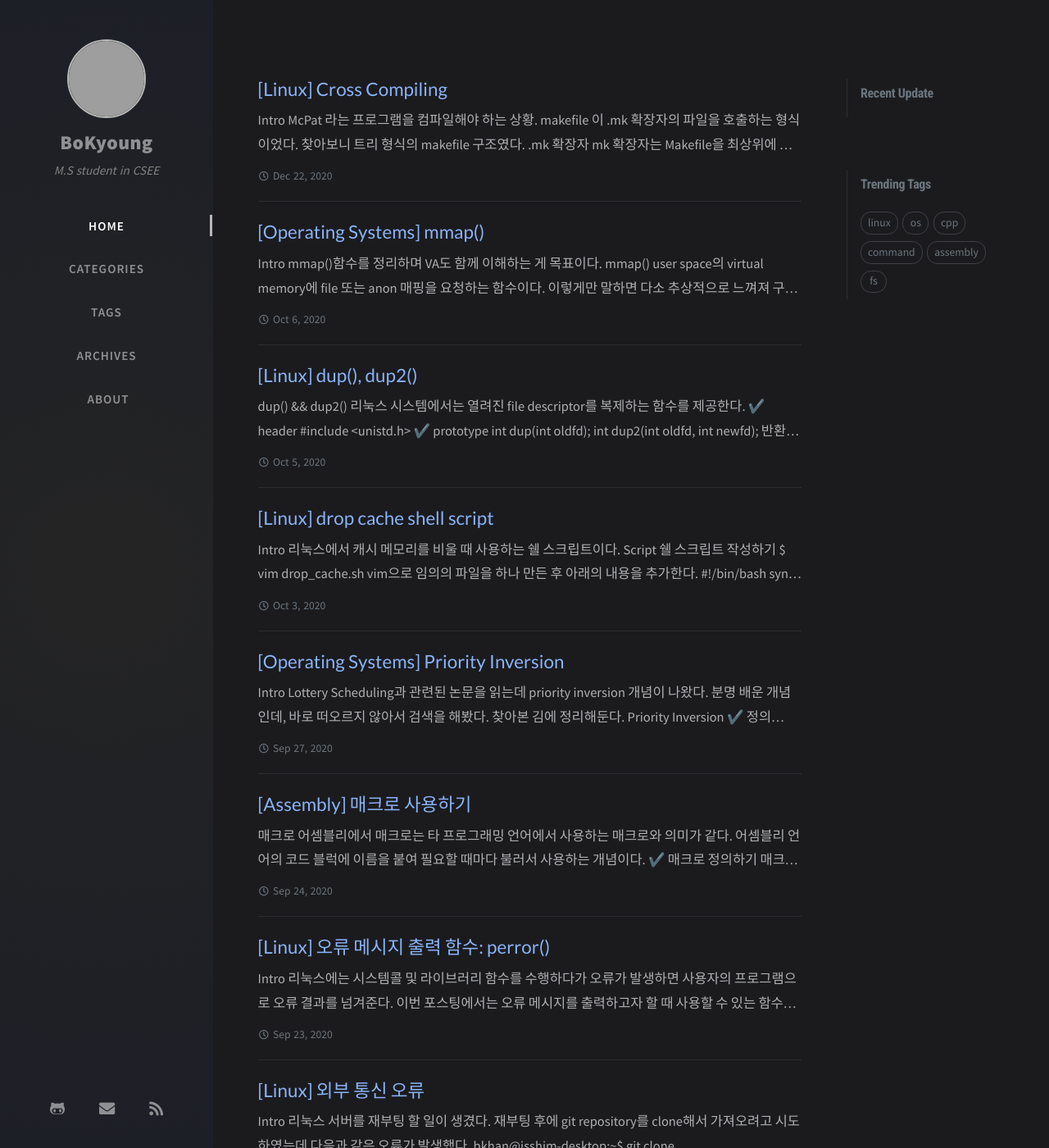
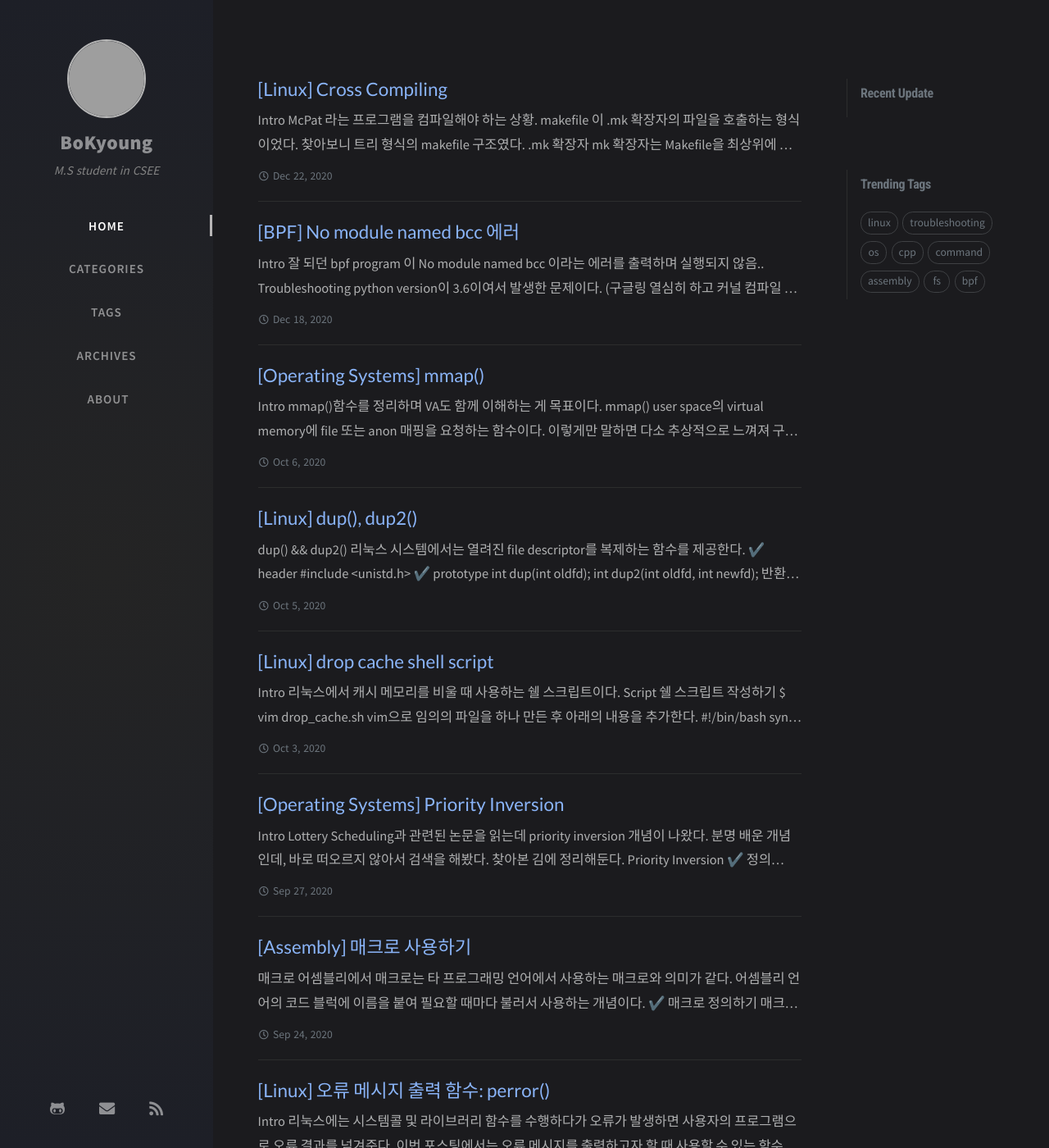
Before and after one commit to BoKyoungHan/BoKyoungHan.github.io, a Jekyll site: the page built from index.html, in a window 1280 px wide and 1400 px high. Shown: the whole window at 82% size. Built offline with Jekyll 4.4.1, drawn with Linux system fonts in a browser that asks for light colours; nearby versions of some CDN libraries; the list of posts is cut into pages by our own code; comment, search, counter and statistics services are not loaded; some of the changed text lies outside the part shown; grey boxes are pictures that could not be loaded.

Commit message:
[Post][BPF] No module named bcc 에러

````diff
--- /dev/null
+++ b/_posts/BPF/2020-12-19-BPF-no-module-name-error.md
@@ -0,0 +1,62 @@
+---
+layout: post
+title: "[BPF] No module named bcc 에러"
+categories: [BPF, Troubleshooting]
+tags: [troubleshooting, bpf]
+---
+
+### Intro
+---
+잘 되던 bpf program 이 No module named bcc 이라는 에러를 출력하며 실행되지 않음..
+
+<br><br>
+### Troubleshooting
+---
+`python version`이 `3.6`이여서 발생한 문제이다.
+_(구글링 열심히 하고 커널 컴파일 했는데 그 시간의 일부가 매몰비용으로 바뀌는 순간,, 좋으면서 싫다. 사실 예전에도 이 문제 겪었다 해결했는데 정리해놓지 않아 까먹어서 같은 문제를 또 겪었다. 이번에는 정리해야지!)_
+bpf 프로그래밍 할 때 `python version`이 `2.7`이 되어야 하는 것 같다.
+
+그래서 파이썬 버전 바꾸는 방법도 함께 메모.
+아래 내용은 파이썬 3.6을 2.7 버전으로 바꾸는 내용을 담고 있다.
+
+**1) 현재 파이썬 버전 확인**
+```console
+$ ls /usr/bin/ | grep python
+```
+
+**2) 파이썬 버전 등록 및 변경**
+파이썬 버전을 변경하는 옵션이다.
+만약 아래 error 로그처럼 설정된 것이 없다면 아무것도 등록된 것이 없다는 의미이다.
+
+```console
+$ sudo update-alternatives --config python
+update-alternatives: error: no alternatives for python
+```
+
+`update-alternatives --install [symbolic link path] python [real path] number` 명령어는 실행파일을 등록하는 명령어이다.
+
+아래와 같이 입력하면 2.7 버전이 update-alternatives에 등록된다. 물론 파이썬 2.7이 설치되어 있어야 한다.
+
+```console
+$ sudo update-alternatives --install /usr/bin/python python /usr/bin/python2.7 1
+```
+
+`update-alternatives --config python` 을 다시 입력하면 등록한 파이썬 버전을 선택하는 메뉴가 나온다.
+
+```console
+$ sudo update-alternatives --config python
+```
+![img](/assets/img/posts/201219_1.png)
+
+원하는 메뉴의 번호를 입력하고 파이썬 버전을 확인해 보자.
+나의 경우 1을 선택했다.
+
+**3) 파이썬 버전 확인**
+
+```console
+$ python --version
+python 2.7.17
+```
+
+<br><br><br>
+reference: [1](https://codechacha.com/ko/change-python-version/)
--- a/_posts/Linux/2020-09-24-Linux-external-communication-error.md
+++ b/_posts/Linux/2020-09-24-Linux-external-communication-error.md
@@ -2,7 +2,7 @@
 layout: post
 title: "[Linux] 외부 통신 오류"
 categories: [Linux, Troubleshooting]
-tags: [linux]
+tags: [linux, troubleshooting]
 ---
 
 ## Intro
--- a/_posts/Linux/2020-12-23-Linux-cross-compiling.md
+++ b/_posts/Linux/2020-12-23-Linux-cross-compiling.md
@@ -2,7 +2,7 @@
 layout: post
 title: "[Linux] Cross Compiling"
 categories: [Linux, Troubleshooting]
-tags: [linux]
+tags: [linux, troubleshooting]
 ---
 
 
--- /dev/null
+++ b/tags/bpf.html
@@ -0,0 +1,5 @@
+---
+layout: tag
+title: bpf
+tag: bpf
+---
--- /dev/null
+++ b/tags/troubleshooting.html
@@ -0,0 +1,5 @@
+---
+layout: tag
+title: troubleshooting
+tag: troubleshooting
+---
````
Also changed, not shown: categories/bpf.md (added, +5 -0 lines), assets/img/posts/201219_1.png (added).
